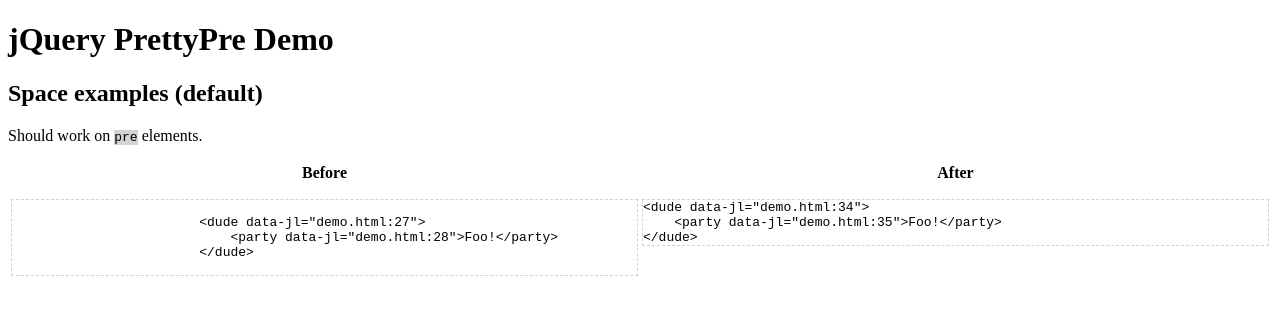
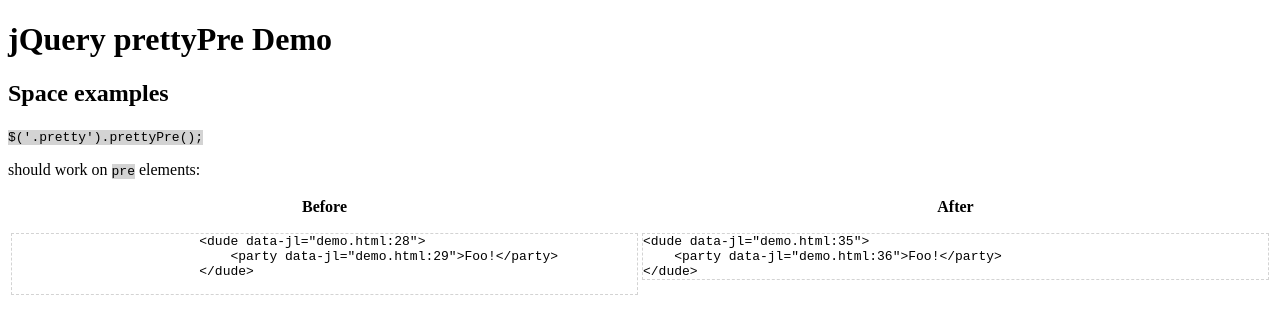
Before and after one commit to meowsus/prettypre, a website: page demo.html in a window 1280 px wide. Drawn offline with nearby package versions, Linux system fonts and the light colour scheme.

Commit message:
Clean up demo

```diff
--- a/demo.html
+++ b/demo.html
@@ -1,7 +1,7 @@
 <!DOCTYPE html>
 <html>
     <head>
-        <title>jQuery PrettyPre Demo</title>
+        <title>jQuery prettyPre Demo</title>
 
         <style>
             .pretty { border: 1px dashed lightgray; }
@@ -12,10 +12,11 @@
         </style>
     </head>
     <body>
-        <h1>jQuery PrettyPre Demo</h1>
+        <h1>jQuery prettyPre Demo</h1>
 
-        <h2>Space examples (default)</h2>
-        <p>Should work on <code>pre</code> elements.</p>
+        <h2>Space examples</h2>
+        <p><code>$('.pretty').prettyPre();</code></p>
+        <p>should work on <code>pre</code> elements:</p>
         <table>
             <tr>
                 <th>Before</th>
@@ -23,11 +24,11 @@
             </tr>
             <tr>
                 <td>
-                    <pre><code>
+                    <pre>
                         <dude>
                             <party>Foo!</party>
                         </dude>
-                    </code></pre>
+                    </pre>
                 </td>
                 <td>
                     <pre class="pretty">
@@ -39,12 +40,11 @@
             </tr>
         </table>
 
-
         <script src="https://code.jquery.com/jquery-3.2.1.min.js"></script>
         <script src="src/jquery.prettypre.js"></script>
         <script>
             $('.pretty').prettyPre();
-            $('code').each(function (index, element) {
+            $('tr td:first pre').each(function (index, element) {
                 element.innerHTML = element.innerHTML.replace(/[<>]/g, function (c) {
                     return { '<': '&lt;', '>': '&gt;' }[c];
                 });
```
